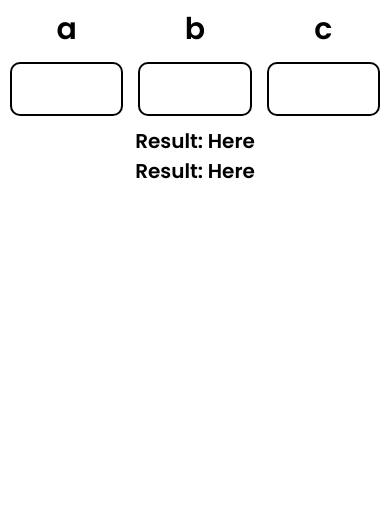
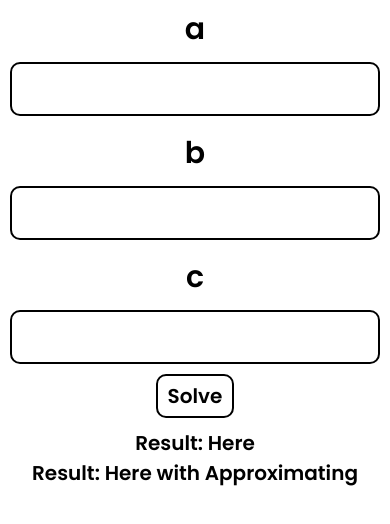
Before and after one commit to cc042/Quadratic, a plain HTML site: page index.html in a window 390 px wide. Shown: the part 136-660 px from the top of the page. Drawn offline with Linux system fonts and the light colour scheme.

Commit message:
Add files via upload

```diff
--- a/index.html
+++ b/index.html
@@ -17,7 +17,7 @@
 <body>
     <h1>Quadratic Solver</h1>
     <p>Form: ax<sup>2</sup>+bx+c&equals;0</p>
-    <p>Formula: -b &#xb1; &Sqrt;b<sup>2</sup>- 4ac &div; 2a</p>
+    <p>Formula: -b &#xb1; &Sqrt;b<sup>2</sup> - 4ac &div; 2a</p>
     <form>
         <div class="asd">
             <label for="a">a</label>
@@ -32,11 +32,12 @@
             <input type="text" id="c" required pattern="[0-9]*">
         </div>
     </form>
+    <button id="solve">Solve</button>
     <p class="Result">
         Result: <spam id="Results">Here</spam>
     </p>
     <p class="Result">
-        Result: <spam id="ResultsAprox">Here</spam>
+        Result: <spam id="ResultsAprox">Here with Approximating</spam>
     </p>
 </body>
 
--- a/index.js
+++ b/index.js
@@ -36,9 +36,12 @@ class Quadratic {
 
 form.addEventListener("submit", (e) => {
     e.preventDefault();
+})
+
+document.querySelector("#solve").addEventListener("click",() => {
     const aValue = a.value;
     const bValue = b.value;
     const cValue = c.value;
 
-    const solution = new Quadratic(aValue, bValue, cValue).solveQuadratic()
+    new Quadratic(aValue, bValue, cValue).solveQuadratic()
 })
--- a/style.css
+++ b/style.css
@@ -4,6 +4,18 @@
     box-sizing: border-box;
     overflow: hidden;
     font-family: Poppins;
+}
+
+body {
+    height: 100vh;
+    height: 100dvh;
+    width: 100dvw;
+    width: 100vw;
+    padding: 30px 10px 10px 10px;
+    display: flex;
+    align-items: center;
+    justify-content: start;
+    flex-direction: column;
 }
 
 label {
@@ -16,7 +28,8 @@ label {
     font-size: 20px;
 }
 
-input {
+input,
+button {
     outline: none;
     font-weight: 600;
     font-size: 20px;
@@ -24,6 +37,18 @@ input {
     border-radius: 10px;
     border: 2px solid;
     width: 100%;
+}
+
+button {
+    width: max-content;
+    height: max-content;
+    padding: 5px 10px;
+    background-color: transparent;
+    display: flex;
+    align-items: center;
+    justify-content: center;
+    cursor: pointer;
+    margin-bottom: 10px;
 }
 
 form {
@@ -48,14 +73,8 @@ form {
     grid-column: -3/-2;
 }
 
-body {
-    height: 100vh;
-    height: 100dvh;
-    width: 100dvw;
-    width: 100vw;
-    padding: 30px 10px 10px 10px;
-    display: flex;
-    align-items: center;
-    justify-content: start;
-    flex-direction: column;
+@media screen and (max-width:400px) {
+    form {
+        grid-template-columns: repeat(1, 1fr);
+    }
 }
```
